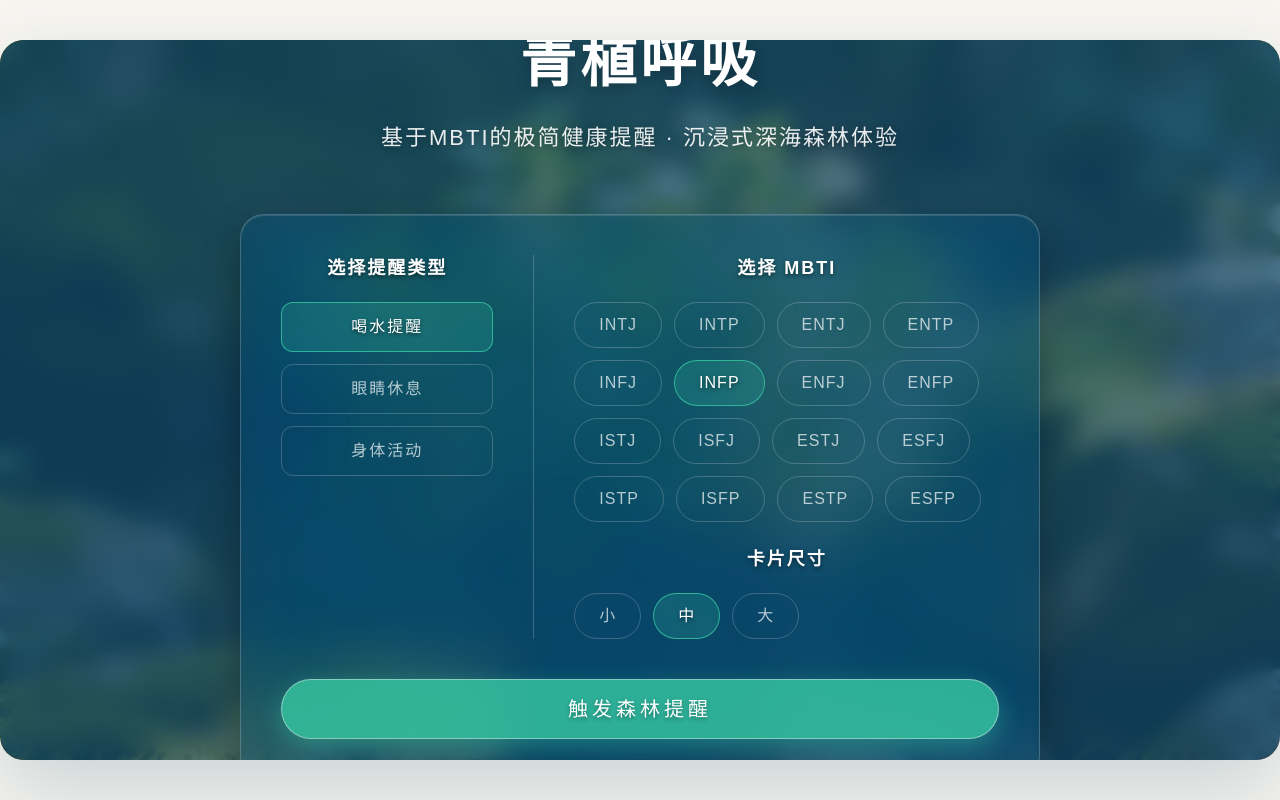
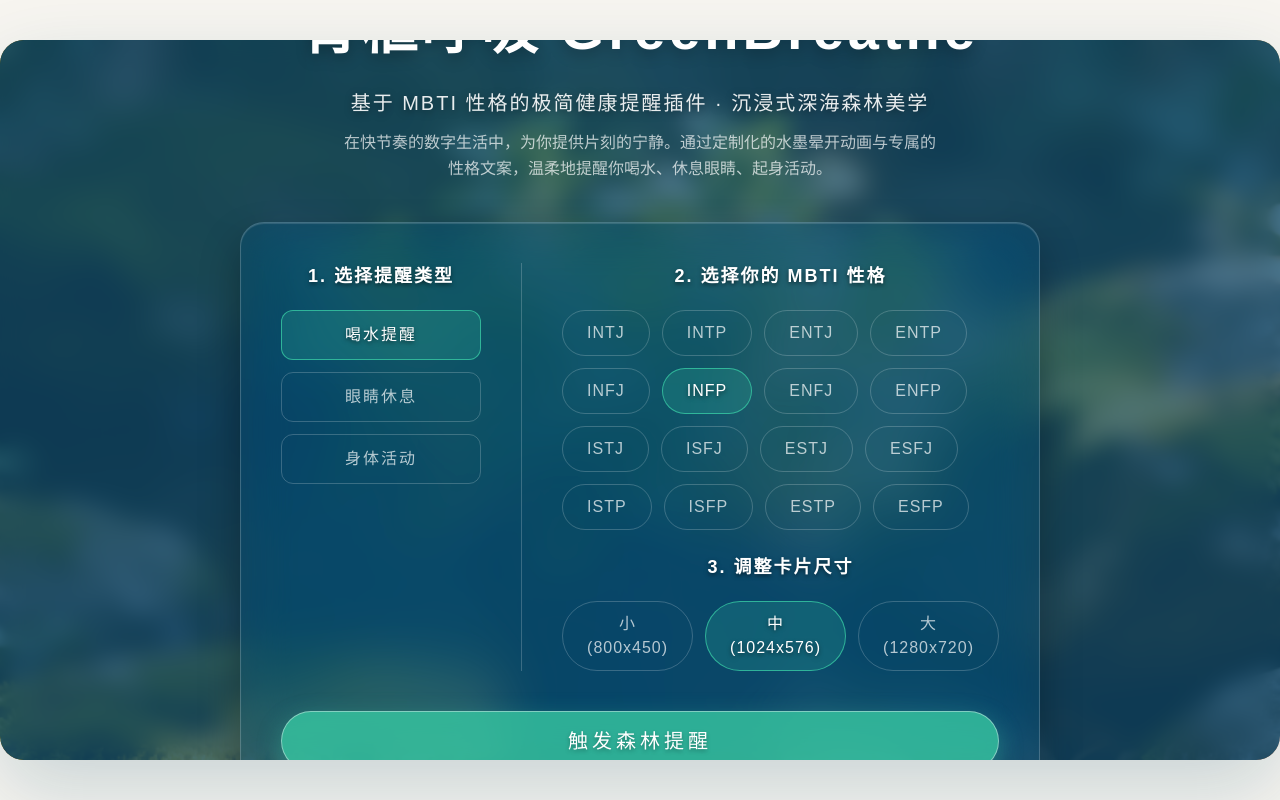
Before and after one commit to weiweiyoudianpang/enter-GreenBreathe, a React (Vite) app: page / in a window 1280 px wide. Built offline with nearby package versions, Linux system fonts and the light colour scheme.

Commit message:
feat(ui): enhance landing page content and card sizing

```diff
--- a/src/pages/Index.tsx
+++ b/src/pages/Index.tsx
@@ -382,17 +382,20 @@ export default function Index() {
 
         <div style={{ position: 'relative', zIndex: 1, width: 800, textAlign: 'center' }}>
           {/* 标题 */}
-          <div style={{ marginBottom: 60 }}>
+          <div style={{ marginBottom: 40 }}>
             <h1 style={{
               fontSize: 56, fontWeight: 700, margin: '0 0 16px', letterSpacing: 4,
               color: '#ffffff',
               textShadow: '0 4px 16px rgba(0, 0, 0, 0.3)',
               fontFamily: "'Microsoft YaHei', 'PingFang SC', sans-serif"
             }}>
-              青植呼吸
+              青植呼吸 GreenBreathe
             </h1>
-            <p style={{ fontSize: 22, color: 'rgba(255, 255, 255, 0.9)', margin: 0, letterSpacing: 2, textShadow: '0 2px 8px rgba(0,0,0,0.4)', fontFamily: "'Microsoft YaHei', 'PingFang SC', sans-serif" }}>
-              基于MBTI的极简健康提醒 · 沉浸式深海森林体验
+            <p style={{ fontSize: 20, color: 'rgba(255, 255, 255, 0.9)', margin: '0 0 12px', letterSpacing: 2, textShadow: '0 2px 8px rgba(0,0,0,0.4)', fontFamily: "'Microsoft YaHei', 'PingFang SC', sans-serif" }}>
+              基于 MBTI 性格的极简健康提醒插件 · 沉浸式深海森林美学
+            </p>
+            <p style={{ fontSize: 16, color: 'rgba(255, 255, 255, 0.7)', margin: 0, lineHeight: 1.6, fontFamily: "'Microsoft YaHei', 'PingFang SC', sans-serif", maxWidth: 600, marginInline: 'auto' }}>
+              在快节奏的数字生活中，为你提供片刻的宁静。通过定制化的水墨晕开动画与专属的性格文案，温柔地提醒你喝水、休息眼睛、起身活动。
             </p>
           </div>
 
@@ -407,7 +410,7 @@ export default function Index() {
           }}>
             <div style={{ display: 'flex', gap: 40, marginBottom: 40 }}>
               <div style={{ flex: 1 }}>
-                <h2 style={{ fontSize: 18, color: '#fff', marginBottom: 20, fontWeight: 600, letterSpacing: 2, textShadow: '0 2px 4px rgba(0,0,0,0.5)', fontFamily: "'Microsoft YaHei', 'PingFang SC', sans-serif" }}>选择提醒类型</h2>
+                <h2 style={{ fontSize: 18, color: '#fff', marginBottom: 20, fontWeight: 600, letterSpacing: 2, textShadow: '0 2px 4px rgba(0,0,0,0.5)', fontFamily: "'Microsoft YaHei', 'PingFang SC', sans-serif" }}>1. 选择提醒类型</h2>
                 <div style={{ display: 'flex', flexDirection: 'column', gap: 12 }}>
                   {(Object.keys(TASK_INFO) as TaskType[]).map(t => {
                     const task = TASK_INFO[t];
@@ -440,7 +443,7 @@ export default function Index() {
               <div style={{ width: 1, background: 'rgba(255, 255, 255, 0.2)' }} />
 
               <div style={{ flex: 2 }}>
-                <h2 style={{ fontSize: 18, color: '#fff', marginBottom: 20, fontWeight: 600, letterSpacing: 2, textShadow: '0 2px 4px rgba(0,0,0,0.5)', fontFamily: "'Microsoft YaHei', 'PingFang SC', sans-serif" }}>选择 MBTI</h2>
+                <h2 style={{ fontSize: 18, color: '#fff', marginBottom: 20, fontWeight: 600, letterSpacing: 2, textShadow: '0 2px 4px rgba(0,0,0,0.5)', fontFamily: "'Microsoft YaHei', 'PingFang SC', sans-serif" }}>2. 选择你的 MBTI 性格</h2>
                 <div style={{ display: 'flex', flexWrap: 'wrap', gap: 12 }}>
                   {MBTI_LIST.map(m => (
                     <button
@@ -461,7 +464,7 @@ export default function Index() {
                   ))}
                 </div>
 
-                <h2 style={{ fontSize: 18, color: '#fff', marginTop: 24, marginBottom: 20, fontWeight: 600, letterSpacing: 2, textShadow: '0 2px 4px rgba(0,0,0,0.5)', fontFamily: "'Microsoft YaHei', 'PingFang SC', sans-serif" }}>卡片尺寸</h2>
+                <h2 style={{ fontSize: 18, color: '#fff', marginTop: 24, marginBottom: 20, fontWeight: 600, letterSpacing: 2, textShadow: '0 2px 4px rgba(0,0,0,0.5)', fontFamily: "'Microsoft YaHei', 'PingFang SC', sans-serif" }}>3. 调整卡片尺寸</h2>
                 <div style={{ display: 'flex', gap: 12 }}>
                   {(['small', 'medium', 'large'] as CardSize[]).map(size => (
                     <button
@@ -477,7 +480,7 @@ export default function Index() {
                         textShadow: selectedCardSize === size ? '0 2px 4px rgba(0,0,0,0.5)' : 'none',
                       }}
                     >
-                      {size === 'small' ? '小' : size === 'medium' ? '中' : '大'}
+                      {size === 'small' ? '小 (800x450)' : size === 'medium' ? '中 (1024x576)' : '大 (1280x720)'}
                     </button>
                   ))}
                 </div>
```
